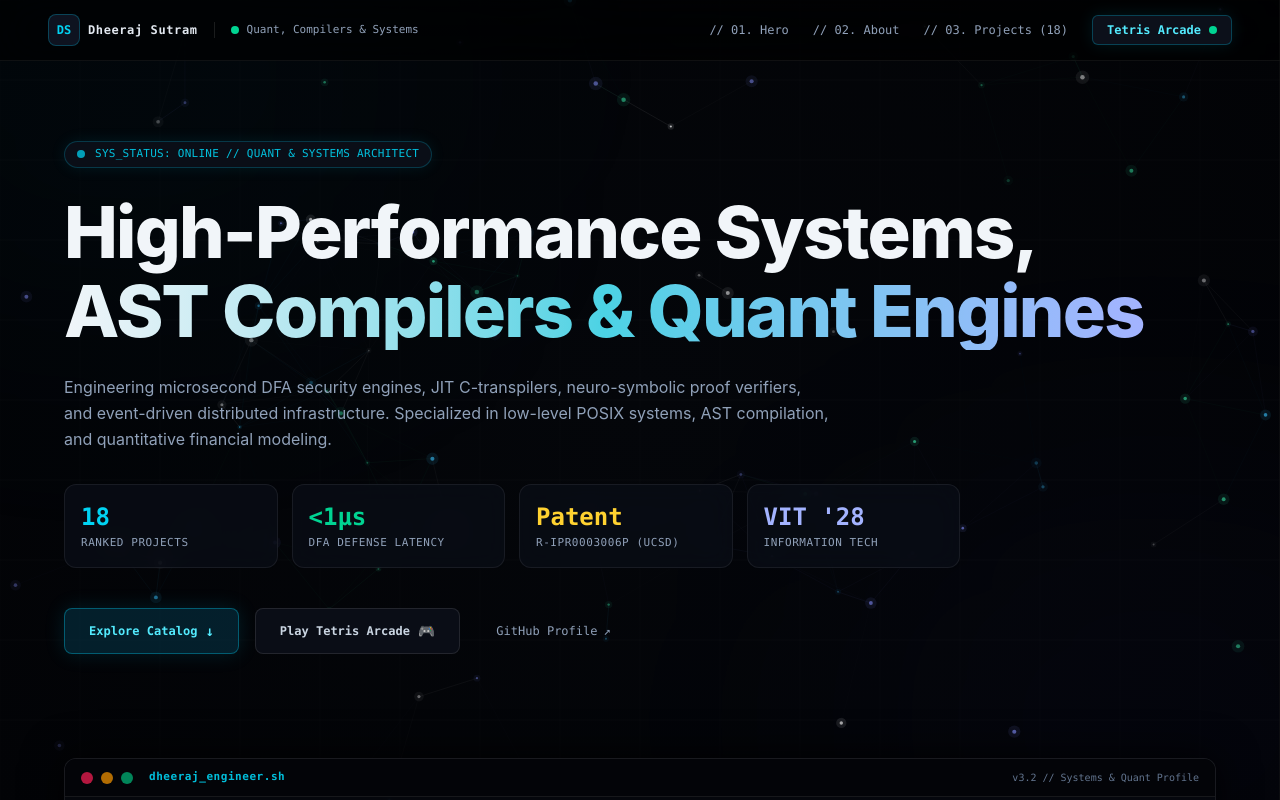
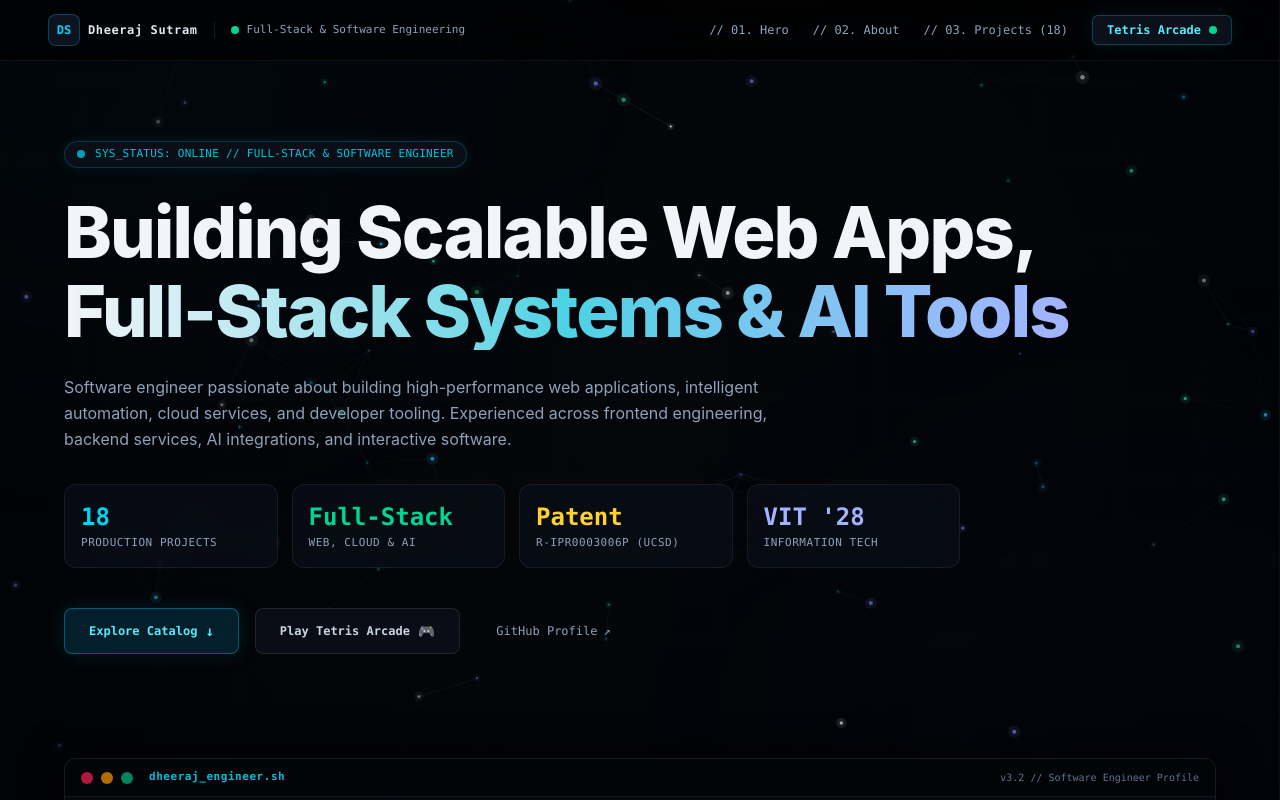
Before and after one commit to DheerajS-DM/Portfoliowebsite, a React (Vite) app in the folder frontend/: page / in a window 1280 px wide. Built offline with nearby package versions, Linux system fonts and the light colour scheme.

Commit message:
updating header to better reflect skills

```diff
--- a/frontend/src/App.jsx
+++ b/frontend/src/App.jsx
@@ -263,7 +263,7 @@ export default function Portfolio() {
             <div className="hidden lg:flex items-center gap-2 pl-4 border-l border-white/10">
               <span className="w-2 h-2 rounded-full bg-emerald-400 animate-pulse" />
               <span className="text-[11px] font-mono text-slate-400">
-                Quant, Compilers & Systems
+                Full-Stack & Software Engineering
               </span>
             </div>
           </div>
@@ -306,32 +306,32 @@ export default function Portfolio() {
             {/* Status Pill Badge */}
             <div className="inline-flex items-center gap-2.5 px-3 py-1 rounded-full bg-[#0a0e17] border border-cyan-500/25 text-cyan-400/90 text-[11px] font-mono mb-6 shadow-[0_0_15px_rgba(6,182,212,0.1)]">
               <span className="w-2 h-2 rounded-full bg-cyan-400 animate-pulse" />
-              <span className="tracking-wide">SYS_STATUS: ONLINE // QUANT & SYSTEMS ARCHITECT</span>
+              <span className="tracking-wide">SYS_STATUS: ONLINE // FULL-STACK & SOFTWARE ENGINEER</span>
             </div>
 
             {/* Main Headline */}
             <h1 className="text-4xl sm:text-6xl lg:text-7xl font-extrabold tracking-tight leading-[1.1] mb-6">
-              <span className="text-slate-100 block">High-Performance Systems,</span>
+              <span className="text-slate-100 block">Building Scalable Web Apps,</span>
               <span className="bg-gradient-to-r from-slate-100 via-cyan-300/90 to-indigo-300 bg-clip-text text-transparent block">
-                AST Compilers & Quant Engines
+                Full-Stack Systems & AI Tools
               </span>
             </h1>
 
             {/* Subheadline / Intro Text */}
             <p className="max-w-3xl text-sm sm:text-base text-slate-400 leading-relaxed font-normal mb-8">
-              Engineering microsecond DFA security engines, JIT C-transpilers, neuro-symbolic proof verifiers, and event-driven distributed infrastructure. Specialized in low-level POSIX systems, AST compilation, and quantitative financial modeling.
+              Software engineer passionate about building high-performance web applications, intelligent automation, cloud services, and developer tooling. Experienced across frontend engineering, backend services, AI integrations, and interactive software.
             </p>
 
             {/* Quick Metrics Grid */}
             <div className="grid grid-cols-2 sm:grid-cols-4 gap-3.5 w-full max-w-4xl mb-10">
               <div className="bg-[#090d16]/80 border border-white/[0.07] p-4 rounded-xl backdrop-blur-md">
                 <div className="text-xl sm:text-2xl font-black font-mono text-cyan-400">18</div>
-                <div className="text-[11px] font-mono text-slate-400 uppercase tracking-wider mt-0.5">Ranked Projects</div>
+                <div className="text-[11px] font-mono text-slate-400 uppercase tracking-wider mt-0.5">Production Projects</div>
               </div>
 
               <div className="bg-[#090d16]/80 border border-white/[0.07] p-4 rounded-xl backdrop-blur-md">
-                <div className="text-xl sm:text-2xl font-black font-mono text-emerald-400">&lt;1µs</div>
-                <div className="text-[11px] font-mono text-slate-400 uppercase tracking-wider mt-0.5">DFA Defense Latency</div>
+                <div className="text-xl sm:text-2xl font-black font-mono text-emerald-400">Full-Stack</div>
+                <div className="text-[11px] font-mono text-slate-400 uppercase tracking-wider mt-0.5">Web, Cloud & AI</div>
               </div>
 
               <div className="bg-[#090d16]/80 border border-white/[0.07] p-4 rounded-xl backdrop-blur-md">
@@ -386,7 +386,7 @@ export default function Portfolio() {
                   <div className="w-3 h-3 rounded-full bg-emerald-500/70" />
                   <span className="text-[11px] font-mono text-cyan-400/90 tracking-wider ml-2 font-bold">dheeraj_engineer.sh</span>
                 </div>
-                <span className="text-[10px] font-mono text-slate-500">v3.2 // Systems & Quant Profile</span>
+                <span className="text-[10px] font-mono text-slate-500">v3.2 // Software Engineer Profile</span>
               </div>
 
               {/* Terminal Content */}
@@ -395,7 +395,7 @@ export default function Portfolio() {
                   <span className="text-cyan-400">➜</span>
                   <span className="text-slate-500">~</span>
                   <span className="text-slate-200">
-                    Software Engineer specializing in quantitative algorithms, AST compilers, formal security verification, and high-concurrency systems.
+                    Software Engineer building full-stack web applications, intelligent AI pipelines, scalable cloud services, and high-performance software.
                   </span>
                 </div>
 
@@ -406,7 +406,7 @@ export default function Portfolio() {
                   </div>
                   <div>
                     <span className="text-indigo-400 font-bold block mb-0.5">CORE SPECS</span>
-                    <span className="text-slate-400">C/C++, Rust, Python, Formal DFA, AST, JIT</span>
+                    <span className="text-slate-400">React, Next.js, Node, Python, Rust, C/C++</span>
                   </div>
                   <div>
                     <span className="text-emerald-400 font-bold block mb-0.5">CONTACT & LINKS</span>
```
